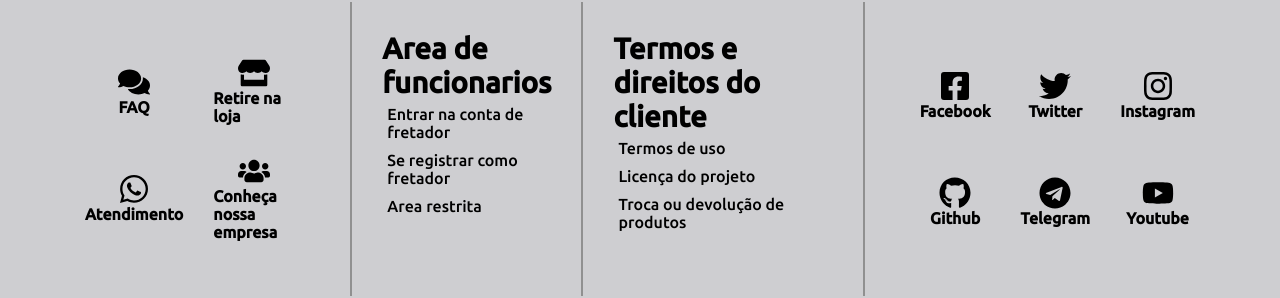
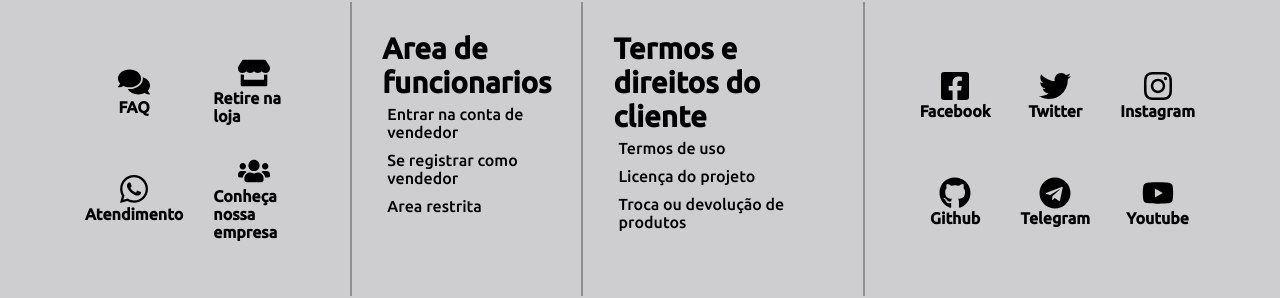
Before and after one commit to GustavoSMelo/AtomicMarketplace, a React (Create React App) app in the folder web/: page /cart in a window 1280 px wide. Shown: the part 557-855 px from the top of the page. Built offline with nearby package versions, Linux system fonts and the light colour scheme.

Commit message:
working in footer yet

```diff
--- a/web/src/components/footer/index.tsx
+++ b/web/src/components/footer/index.tsx
@@ -40,8 +40,8 @@ const Footer = () => {
       <article>
         <h2>Area de funcionarios</h2>
         <ul>
-          <li>Entrar na conta de fretador</li>
-          <li>Se registrar como fretador</li>
+          <li>Entrar na conta de vendedor</li>
+          <li>Se registrar como vendedor</li>
           <li>Area restrita</li>
         </ul>
       </article>
```
